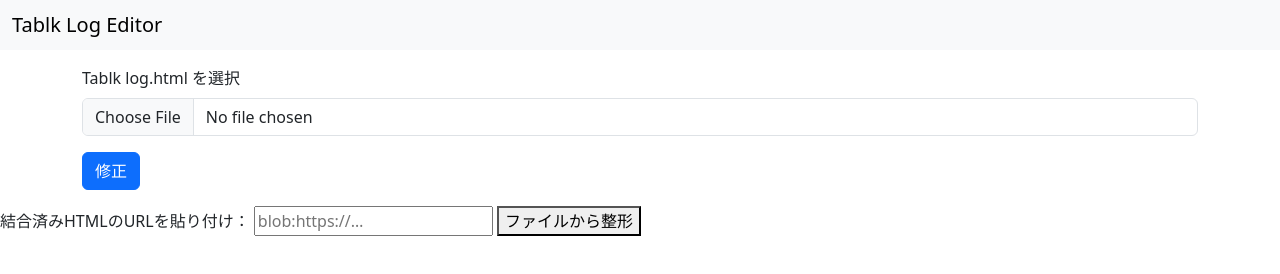
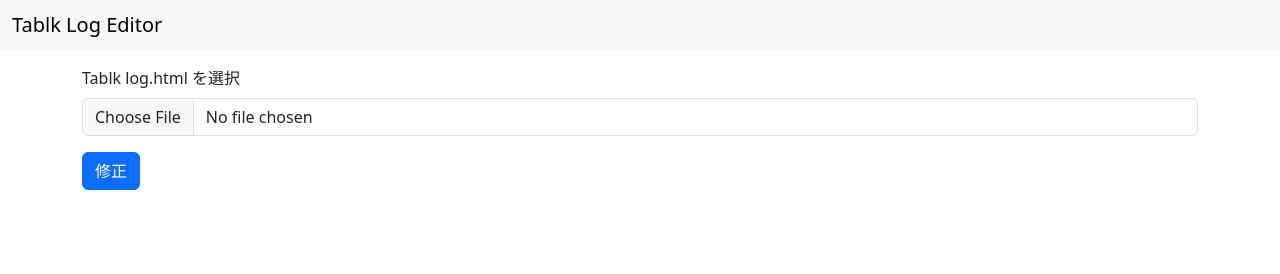
Before and after one commit to oki2810/TablkLogEditer, a plain HTML site: page index.html in a window 1280 px wide. Drawn offline with nearby package versions, Linux system fonts and the light colour scheme.

Commit message:
Update index.html

```diff
--- a/index.html
+++ b/index.html
@@ -20,13 +20,6 @@
     <button class="btn btn-primary" id="fixBtn">修正</button>
     <a class="btn btn-success ms-2 d-none" id="downloadBtn" download>ダウンロード</a>
   </div>
-
-  <!-- 既存の file input と同じあたりに、こんなテキスト入力を追加 -->
-  <label for="blobUrl">結合済みHTMLのURLを貼り付け：</label>
-  <input type="text" id="blobUrl" placeholder="blob:https://…">
-  <button id="fixBtn">ファイルから整形</button>
-  <a id="downloadBtn" class="d-none">ダウンロード</a>
-
   <script src="script.js"></script>
 </body>
 </html>
```
